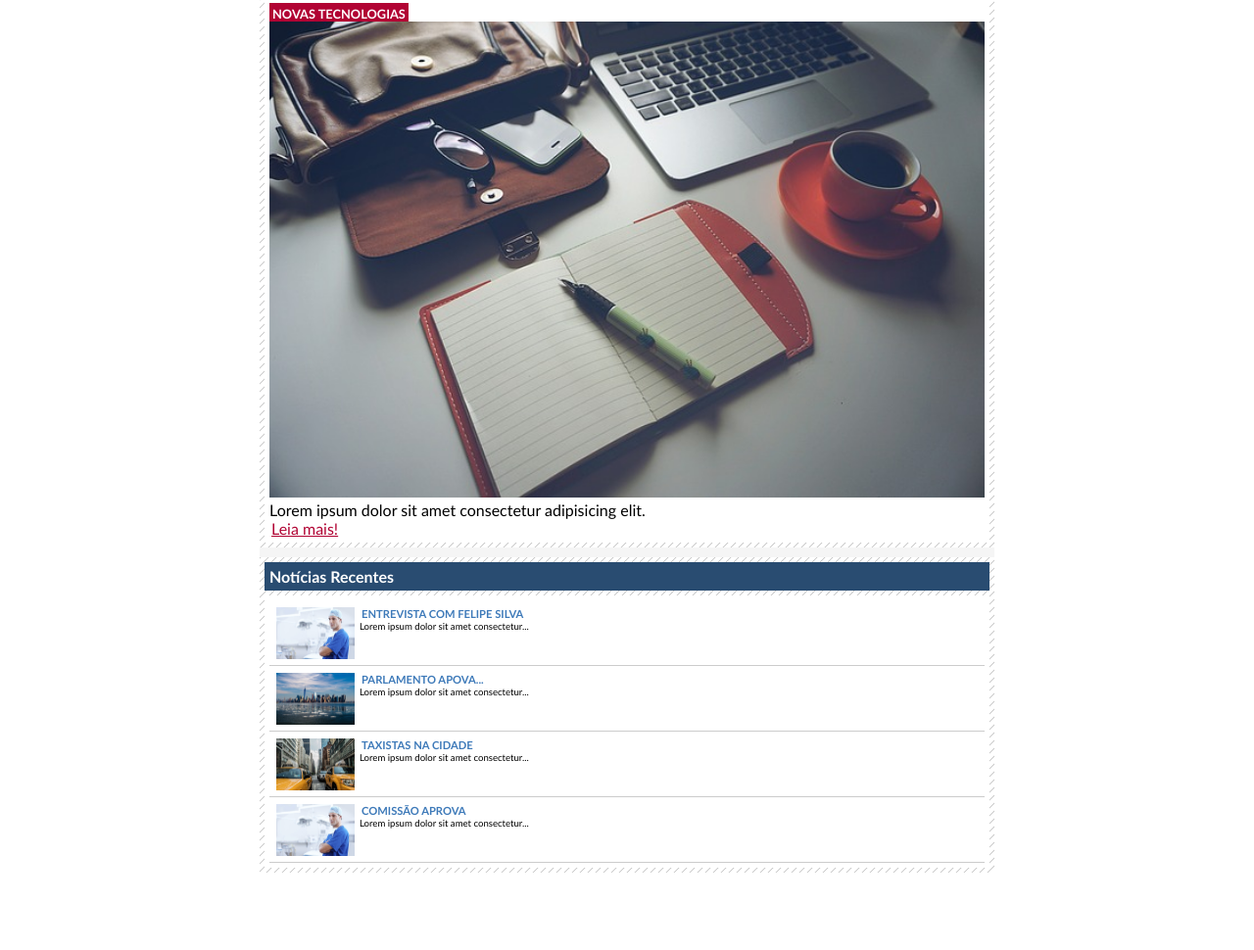
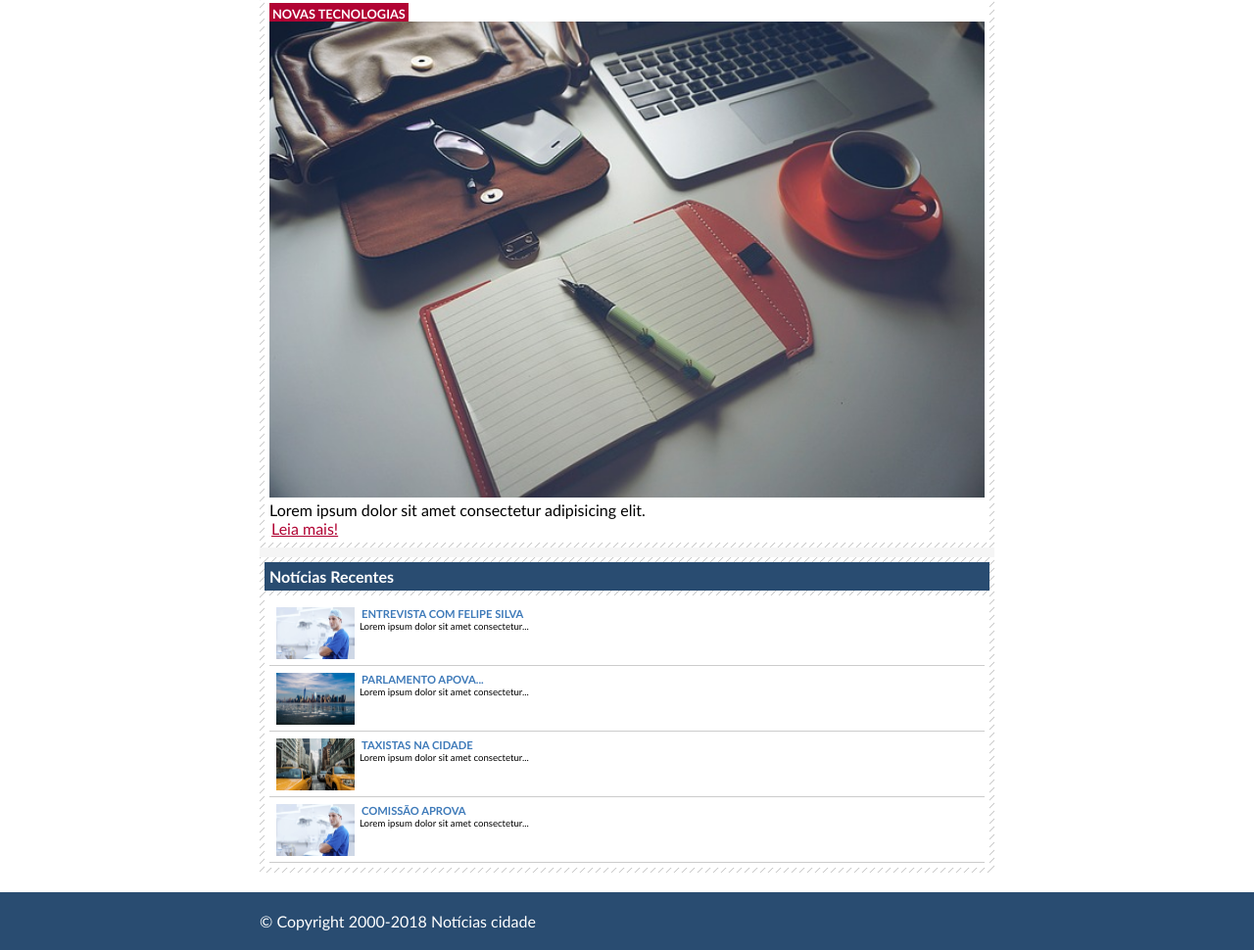
Before and after one commit to robertocam/projetoSiteDeNoticias, a plain HTML site: page ciencia.html in a window 1280 px wide. Shown: the part 276-1246 px from the top of the page at 98% size. Before the commit the page ends 1187 px from the top, so only its background shows below. Drawn offline with Linux system fonts and the light colour scheme.

Commit message:
:tada: Fourth Commit

```diff
--- a/ciencia.html
+++ b/ciencia.html
@@ -75,3 +75,11 @@
       </main>
 
     </div>
+
+    <footer class="clear">
+      <div id="footer">
+        &copy; Copyright 2000-2018 Notícias cidade
+      </div>
+    </footer>
+  </body>
+</html>
```
Also changed, not shown: economia.html (+8 -0 lines).
